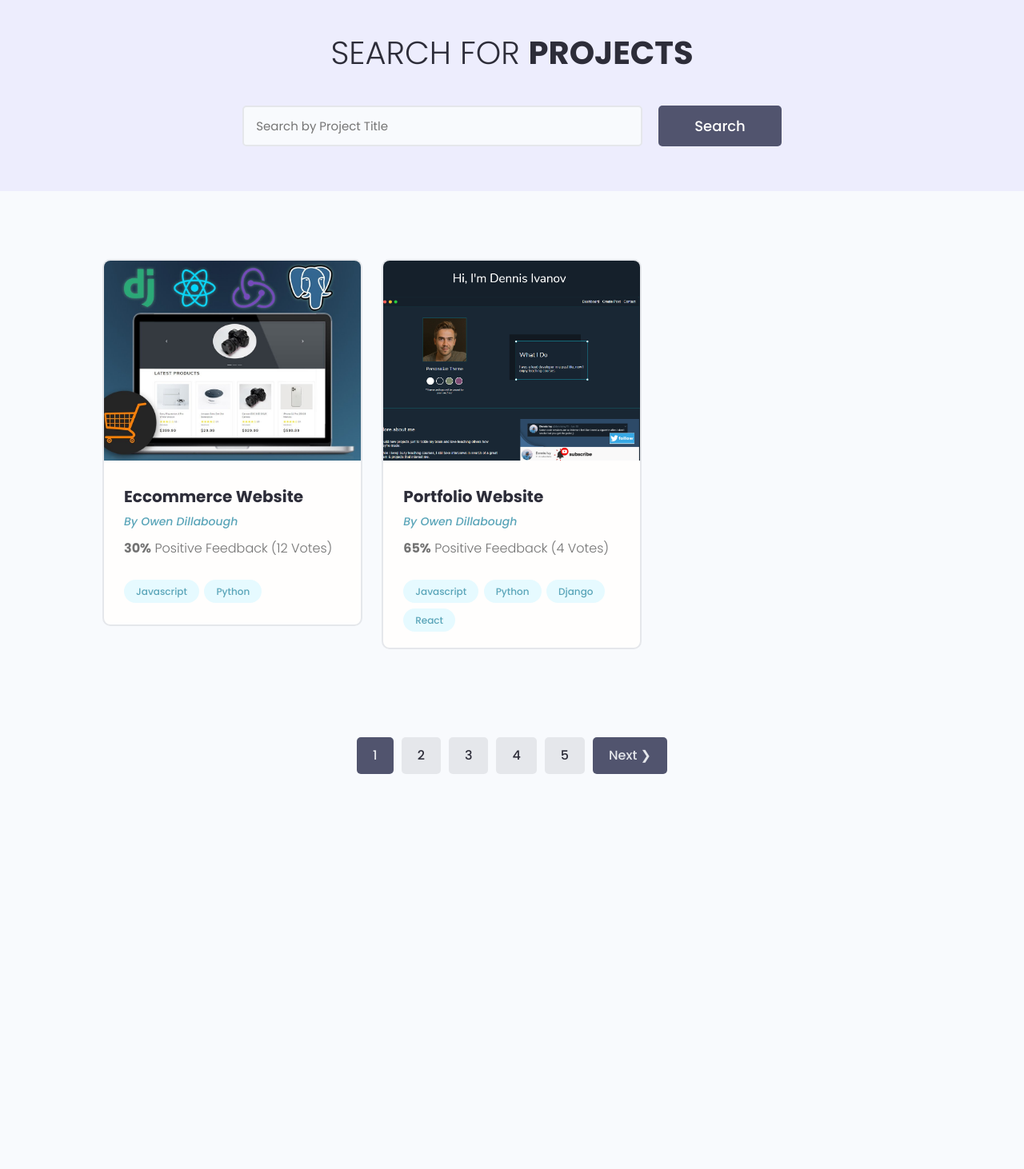
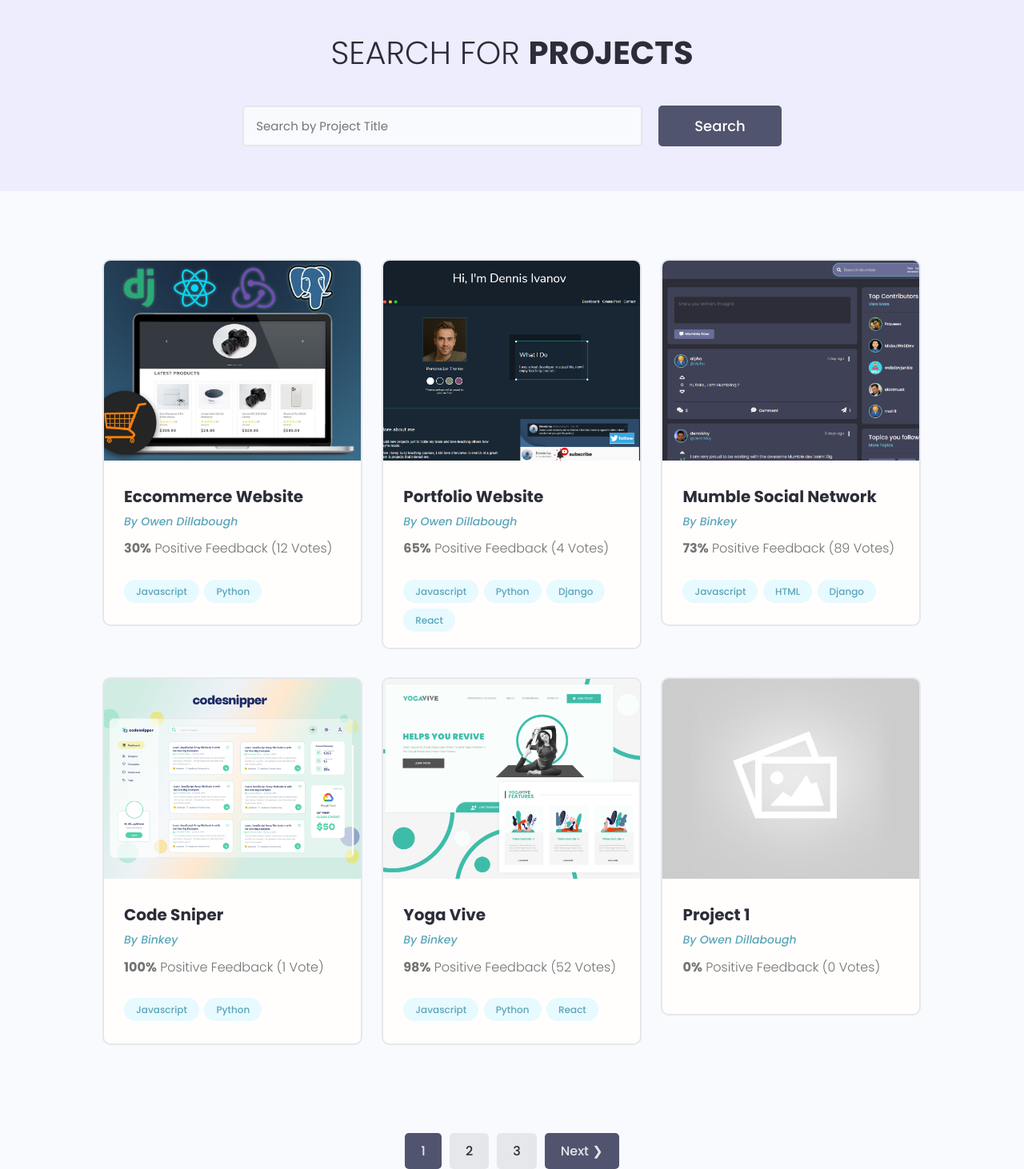
Before and after one commit to Freedomcoding101/django_learning, a Django app: page /projects/ in a window 1280 px wide. Shown: the part 78-1540 px from the top of the page at 80% size. Before the commit the page ends 1046 px from the top, so only its background shows below. Run offline with Django 5.2, Linux system fonts and the light colour scheme; data comes from the database, SQL or seed files in the repository; some libraries are stand-ins or nearby versions.

Commit message:
fixed pagination/search breaking

```diff
--- a/projects/templates/projects/projects.html
+++ b/projects/templates/projects/projects.html
@@ -32,7 +32,7 @@
         </div>
 
         <div class="hero-section__search">
-          <form class="form" action="{% url 'projects' %}" method="get">
+          <form id="searchForm" class="form" action="{% url 'projects' %}" method="get">
             <div class="form__field">
               <label for="formInput#search">Search By Projects </label>
               <input class="input input--text" id="formInput#search" type="text" name="search_query"
--- a/projects/views.py
+++ b/projects/views.py
@@ -9,7 +9,7 @@ from .utils import searchProjects, paginateProjects
 
 def projects(request):
     projects, search_query = searchProjects(request)
-    custom_range, projects = paginateProjects(request, projects, 2)
+    custom_range, projects = paginateProjects(request, projects, 6)
 
     context = {'projects': projects, 'search_query': search_query,
     'custom_range': custom_range}
--- /dev/null
+++ b/static/js/main.js
@@ -0,0 +1,22 @@
+
+// GET SEARCH FORM AND PAGE LINKS
+let searchForm = document.getElementById('searchForm')
+let pageLinks = document.getElementsByClassName('page-link')
+
+// ENSURE SEARCH FORM EXISTS
+if(searchForm){
+    for (let i=0; pageLinks.length > i; i++){
+    pageLinks[i].addEventListener('click', function (e) {
+        e.preventDefault()
+
+        // GET THE DATA ATTRIBUTE
+        let page = this.dataset.page
+
+        // ADD HIDDEN SEARCH INPUT TO FORM
+        searchForm.innerHTML += `<input value=${page} name="page" hidden/>`
+
+        // SUBMIT FORM
+        searchForm.submit()
+    })
+    }
+}
--- a/templates/main.html
+++ b/templates/main.html
@@ -45,4 +45,5 @@
     {% endblock content %}
 </body>
 <script src="{% static 'uikit/app.js' %}"></script>
+<script src="{% static 'js/main.js' %}"></script>
 </html>
--- a/templates/pagination.html
+++ b/templates/pagination.html
@@ -4,23 +4,23 @@
   <ul class="container">
 
     {% if queryset.has_previous %}
-    <a href="?page={{queryset.previous_page_number}}" class="btn page-link btn--sub">&#10094; Prev</a>
+    <a href="?page={{queryset.previous_page_number}}" class="btn page-link btn--sub" data-page="{{queryset.previous_page_number}}">&#10094; Prev</a>
     {% endif %}
 
     {% for page in custom_range %}
 
       {% if page == queryset.number %}
-      <li><a href="?page={{page}}" class="btn page-link btn--sub">{{page}}</a></li>
+      <li><a href="?page={{page}}" class="btn page-link btn--sub" data-page="{{page}}">{{page}}</a></li>
 
       {% else %}
-      <li><a href="?page={{page}}" class="btn page-link">{{page}}</a></li>
+      <li><a href="?page={{page}}" class="btn page-link" data-page="{{page}}">{{page}}</a></li>
 
       {% endif %}
 
     {% endfor %}
 
     {% if queryset.has_next %}
-    <a href="?page={{queryset.next_page_number}}" class="btn page-link btn--sub">Next &#10095;</a>
+    <a href="?page={{queryset.next_page_number}}" class="btn page-link btn--sub" data-page="{{queryset.next_page_number}}">Next &#10095;</a>
     {% endif %}
 
   </ul>
--- a/users/templates/users/profiles.html
+++ b/users/templates/users/profiles.html
@@ -10,7 +10,7 @@
         </div>
 
         <div class="hero-section__search">
-          <form class="form" action="{% url 'profiles' %}" method="get">
+          <form class="form" id="searchForm" action="{% url 'profiles' %}" method="get">
             <div class="form__field">
               <label for="formInput#search">Search Developers </label>
               <input class="input input--text" id="formInput#search" type="text" name="search_query"
--- a/users/views.py
+++ b/users/views.py
@@ -68,7 +68,7 @@ def profiles(request):
     profiles, search_query = searchProfiles(request)
 
 
-    custom_range, profiles = paginateProfiles(request, profiles, 3)
+    custom_range, profiles = paginateProfiles(request, profiles, 6)
 
     context = {'profiles': profiles, 'search_query': search_query, 'custom_range': custom_range}
     return render(request, 'users/profiles.html', context)
```
